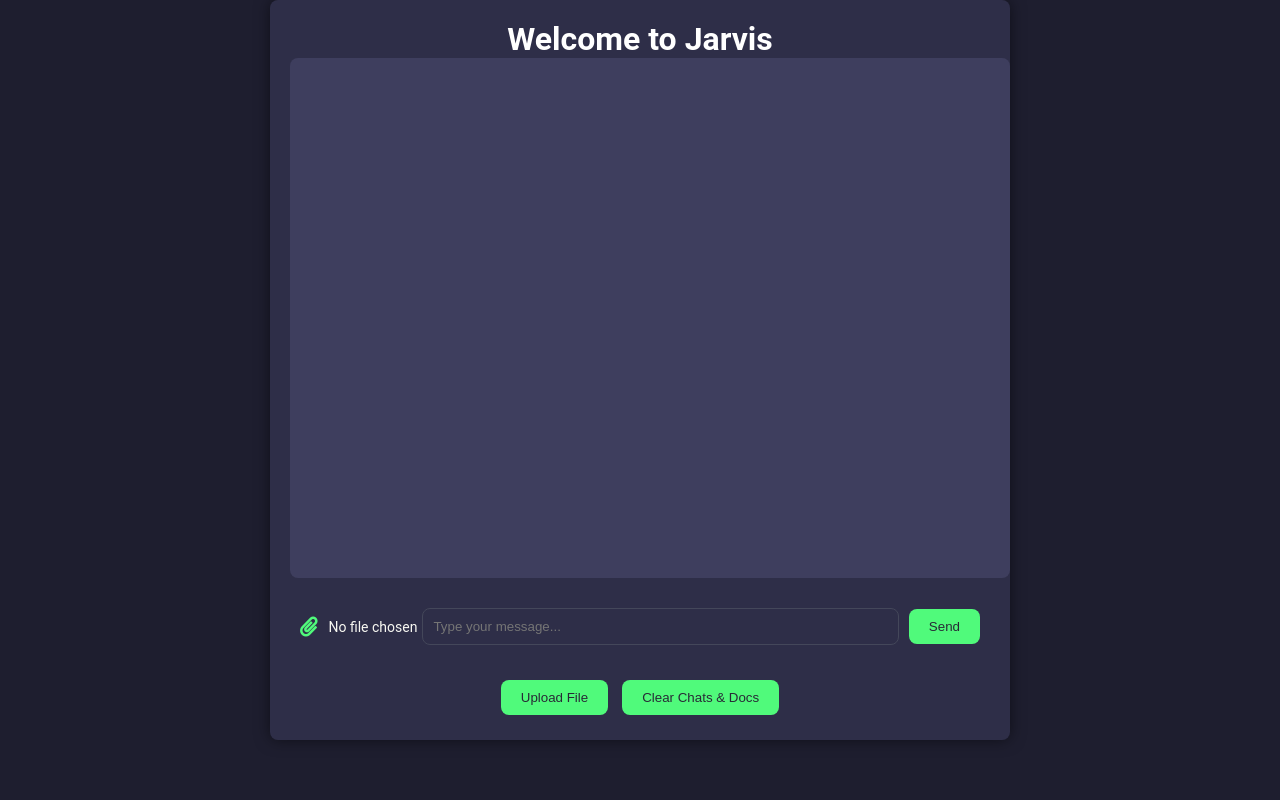
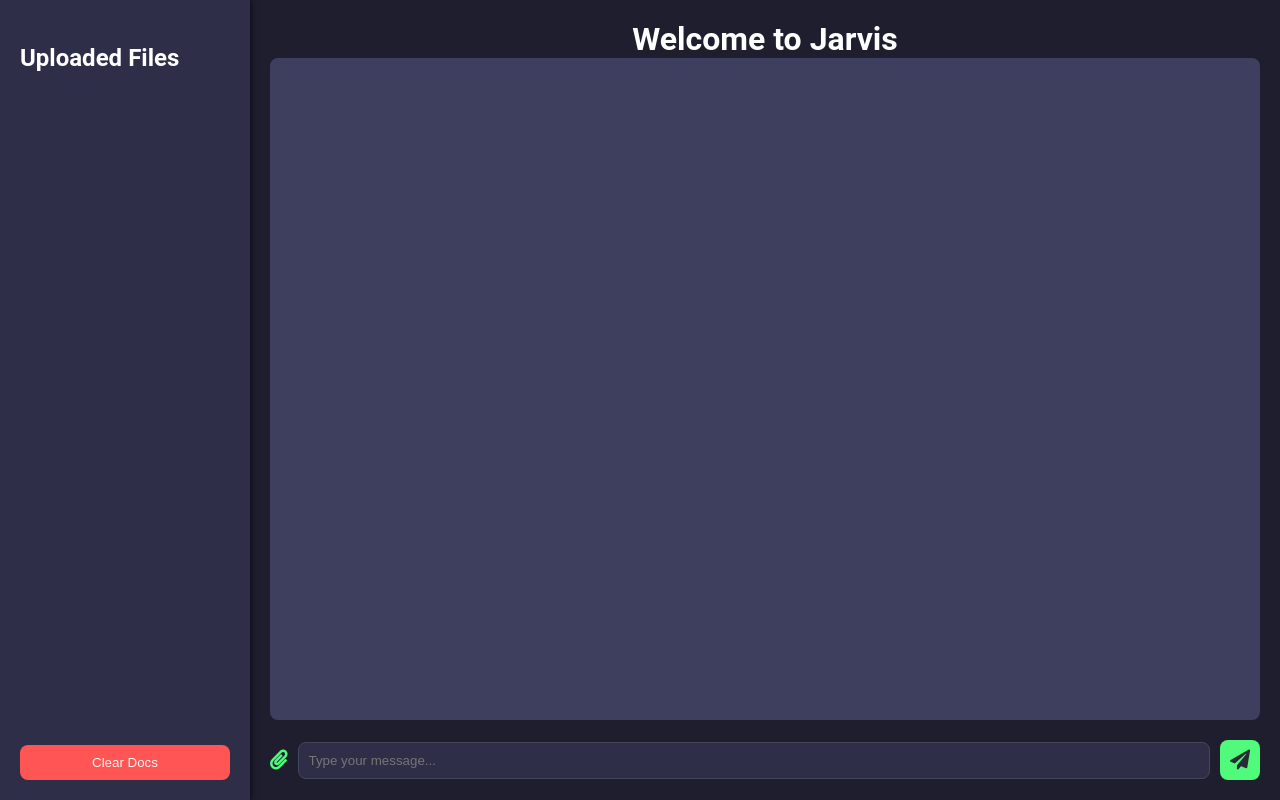
Before and after one commit to muteburrito/Jarvis, a Flask app: page / in a window 1280 px wide. Run offline with Flask 3, Linux system fonts and the light colour scheme; parts of the project's set-up code (start-up, migrations or seed data) failed here and were passed over; some libraries are stand-ins or nearby versions.

Commit message:
Updating the UI

```diff
--- a/static/css/styles.css
+++ b/static/css/styles.css
@@ -3,16 +3,68 @@
     font-family: 'Roboto', sans-serif;
     margin: 0;
     padding: 0;
+    display: flex;
+    height: 100vh; /* Full height of the viewport */
+    overflow: hidden;
 }
 
+/* Sidebar Styling */
+.sidebar {
+    width: 250px;
+    background-color: #2e2e48;
+    padding: 20px;
+    box-shadow: 2px 0 5px rgba(0, 0, 0, 0.5);
+    display: flex;
+    flex-direction: column;
+    justify-content: space-between;
+    height: 100vh; /* Full height of the sidebar */
+    box-sizing: border-box;
+}
+
+.sidebar h3 {
+    color: #ffffff;
+    font-size: 1.5rem;
+    margin-bottom: 20px;
+}
+
+.sidebar ul {
+    list-style-type: none;
+    padding: 0;
+    flex-grow: 1;
+    overflow-y: auto;
+    margin-bottom: 20px;
+}
+
+.sidebar ul li {
+    color: #f8f8f2;
+    margin-bottom: 10px;
+}
+
+.sidebar button {
+    padding: 10px;
+    border-radius: 8px;
+    background-color: #ff5555;
+    color: #f8f8f2;
+    border: none;
+    cursor: pointer;
+    width: 100%; /* Full width inside the sidebar */
+    margin-top: 20px;
+    box-sizing: border-box;
+}
+
+.sidebar button:hover {
+    background-color: #ff79c6;
+}
+
+/* Main content will take up the remaining space */
 .container {
-    max-width: 100%;
-    width: 700px;  /* Default size for larger screens */
-    margin: 0 auto;
+    flex: 1;
+    display: flex;
+    flex-direction: column;
     padding: 20px;
-    background: #2e2e48;
-    border-radius: 8px;
-    box-shadow: 0 0 15px rgba(0, 0, 0, 0.5);
+    box-sizing: border-box;
+    justify-content: space-between;
+    height: 100vh;
 }
 
 .title {
@@ -40,16 +91,14 @@
 }
 
 .chat-box {
-    height: 500px;
+    flex-grow: 1; /* Take up the remaining vertical space */
     overflow-y: auto;
     padding: 10px;
     background: #3e3e5e;
     border-radius: 8px;
     margin-bottom: 20px;
-    border: none;
     display: flex;
     flex-direction: column;
-    width: 100%; /* Make it responsive */
 }
 
 .message {
@@ -81,70 +130,6 @@
     border-top-right-radius: 20px;
     border-bottom-left-radius: 0;
     border-top-left-radius: 20px;
-}
-
-.input-group {
-    padding: 10px;
-    display: flex;
-    align-items: center;
-    flex-wrap: wrap; /* Adjust for small screens */
-}
-
-input[type="text"] {
-    flex: 1;
-    padding: 10px;
-    border-radius: 8px;
-    border: 1px solid #44475a;
-    background-color: #2e2e48;
-    color: #f8f8f2;
-    margin-right: 10px;
-}
-
-button {
-    padding: 10px 20px;
-    border-radius: 8px;
-    background: #50fa7b;
-    color: #282a36;
-    border: none;
-    cursor: pointer;
-}
-
-button:hover {
-    background-color: #ff79c6;
-}
-
-/* Styling for attach icon */
-.attach-icon {
-    background-color: transparent;
-    color: #50fa7b;
-    font-size: 20px;
-    cursor: pointer;
-    margin-right: 10px;
-}
-
-.attach-icon:hover {
-    color: #ff79c6;
-}
-
-/* Hide the actual file input element */
-input[type="file"] {
-    display: none;
-}
-
-.file-name {
-    margin-right: 5px;
-    color: #f8f8f2;
-    margin-left: 1px;
-    font-size: 14px;
-}
-
-.button-group {
-    margin-top: 20px;
-    text-align: center;
-}
-
-.button-group button {
-    margin: 5px;
 }
 
 .thinking-dots {
@@ -184,10 +169,104 @@
     padding: 10px 0;
     box-shadow: 0 2px 4px rgba(0, 0, 0, 0.1);
     z-index: 1000;
+    opacity: 0; /* Initially hidden */
+    transform: translateY(-100%); /* Hidden above the view */
+    transition: transform 0.5s ease, opacity 0.5s ease; /* Smooth transition */
+}
+
+.notification-bar.show {
+    opacity: 1;
+    transform: translateY(0); /* Slide down to visible */
+}
+
+.notification-bar.success {
+    background-color: #28a745;
+}
+
+.notification-bar.error {
+    background-color: #ff5555;
+}
+
+.input-group {
+    display: flex;
+    align-items: center;
+    flex-wrap: wrap;
+}
+
+input[type="text"] {
+    flex: 1;
+    padding: 10px;
+    border-radius: 8px;
+    border: 1px solid #44475a;
+    background-color: #2e2e48;
+    color: #f8f8f2;
+    margin-right: 10px;
+}
+
+button {
+    padding: 10px 20px;
+    border-radius: 8px;
+    background: #50fa7b;
+    color: #282a36;
+    border: none;
+    cursor: pointer;
+}
+
+button:hover {
+    background-color: #ff79c6;
+}
+
+/* Custom styling for the send button icon */
+button#sendButton i {
+    font-size: 20px;
+    color: #282a36;
+}
+
+button#sendButton {
+    background-color: #50fa7b;
+    border: none;
+    padding: 10px;
+    cursor: pointer;
+    border-radius: 8px;
+    display: flex;
+    align-items: center;
+    justify-content: center;
+}
+
+button#sendButton:hover {
+    background-color: #ff79c6;
+}
+
+button#sendButton i:hover {
+    color: #fff;
+}
+
+/* Styling for attach icon */
+.attach-icon {
+    background-color: transparent;
+    color: #50fa7b;
+    font-size: 20px;
+    cursor: pointer;
+    margin-right: 10px;
+}
+
+.attach-icon:hover {
+    color: #ff79c6;
+}
+
+/* Hide the actual file input element */
+input[type="file"] {
     display: none;
 }
 
-/* Code blocks */
+.file-name {
+    margin-right: 5px;
+    color: #f8f8f2;
+    margin-left: 1px;
+    font-size: 14px;
+}
+
+/* Code Block Styling */
 pre {
     background-color: #44475a;
     color: #f8f8f2;
@@ -203,10 +282,12 @@
     color: #f8f8f2;
     padding: 3px 5px;
     border-radius: 4px;
+    font-family: 'Courier New', Courier, monospace;
 }
 
 h1, h2, h3, h4, h5, h6 {
     color: #50fa7b;
+    margin-bottom: 10px;
 }
 
 blockquote {
--- a/static/js/main.js
+++ b/static/js/main.js
@@ -1,6 +1,50 @@
 $(document).ready(function() {
+
+    // Set marked.js options
+    marked.setOptions({
+        breaks: true,  // Convert line breaks to <br> tags
+        highlight: function (code, lang) {
+            return hljs.highlightAuto(code).value;  // Use highlight.js for code highlighting
+        }
+    });
+
+    // Function to render markdown safely
+    function renderMarkdown(markdownText) {
+        return marked.parse(markdownText);
+    }
+
+    // Clear files from sidebar
+    $('#clearFilesButton').click(function() {
+        // Clear uploaded files and reset sidebar
+        $.ajax({
+            url: '/clear',
+            type: 'POST',
+            success: function() {
+                $('#fileList').empty(); // Clear sidebar list
+                showNotification('Documents cleared successfully', 'success');
+            },
+            error: function() {
+                showNotification('Error clearing documents', 'error');
+            }
+        });
+    });
+
     $('#sendButton').click(function() {
         sendMessage();
+    });
+
+    $('#userInput').keypress(function(e) {
+        if (e.which == 13) {
+            sendMessage();
+        }
+    });
+
+    // Automatically upload the file once selected
+    $('#fileInput').change(function() {
+        var file = $('#fileInput')[0].files[0];
+        if (file) {
+            uploadFile(file); // Trigger file upload immediately
+        }
     });
 
     startTyping(); // Start the typing animation immediately on page load
@@ -21,13 +65,14 @@
         }, 200); // Small delay to start animation
     }
 
+    // Function for backspace and ReType
     function backspaceAndRetype() {
         $('.title').css('border-right', '4px solid #ff79c6'); // Show cursor again
         $('.title').css('width', '15ch'); // Ensure it's fully visible
         $('.title').removeClass('typing').css('animation', 'backspace 2s steps(15, end) forwards'); // Backspace animation
 
         setTimeout(function() {
-            $('.title').css('animation', 'typing 2s steps(15, end) forwards').addClass('typing');
+            $('.title').css('animation', 'typing 1s steps(15, end) forwards').addClass('typing');
             setTimeout(function() {
                 // Hide the cursor after retyping finishes
                 $('.title').css('border-right', 'none');
@@ -35,34 +80,31 @@
         }, 2000); // Delay to allow backspacing to finish
     }
 
-    $('#userInput').keypress(function(e) {
-        if (e.which == 13) {
-            sendMessage();
-        }
-    });
+    // Function to show notifications
+    function showNotification(message, type) {
+        var notificationBar = $('.notification-bar');
+        notificationBar.text(message); // Set the message text
 
-    // File input change event to show selected file name
-    $('#fileInput').change(function() {
-        var file = $('#fileInput')[0].files[0];
-        if (file) {
-            $('#fileNameDisplay').text(file.name); // Show selected file name
-            $('#uploadButton').prop('disabled', false); // Enable Upload File button when a file is selected
-        } else {
-            $('#fileNameDisplay').text('No file chosen');
-            $('#uploadButton').prop('disabled', true); // Disable Upload File button if no file is selected
-        }
-    });
-
-    // Ensure file is properly selected before uploading
-    $('#uploadButton').click(function() {
-        var fileInput = $('#fileInput')[0];
-        if (fileInput.files.length === 0) {
-            showNotification('No file selected for upload.', 'error');
-            return;
+        // Add the appropriate type class (success, error)
+        if (type === 'success') {
+            notificationBar.removeClass('error').addClass('success');
+        } else if (type === 'error') {
+            notificationBar.removeClass('success').addClass('error');
         }
 
+        // Show the notification by adding the "show" class
+        notificationBar.addClass('show');
+
+        // Hide the notification after 3 seconds
+        setTimeout(function() {
+            notificationBar.removeClass('show');
+        }, 3000); // You can adjust the time as needed
+    }
+
+    // Function to handle file upload
+    function uploadFile(file) {
         var formData = new FormData();
-        formData.append('file', fileInput.files[0]);
+        formData.append('file', file);
 
         $.ajax({
             url: '/upload',
@@ -71,35 +113,27 @@
             processData: false,
             contentType: false,
             beforeSend: function() {
-                $('#uploadButton').prop('disabled', true).text('Uploading...');
+                // Optionally show loading indicator
             },
             success: function(response) {
-                showNotification('File uploaded and processed successfully!', 'success');
-                $('#uploadButton').prop('disabled', false).text('Upload File');
-                $('#fileInput').val(''); // Clear file input after successful upload
-                $('#fileNameDisplay').text('No file chosen'); // Reset file name display
+                // Optionally update the sidebar with the new file
+                updateUploadedFilesList(file.name); // Call function to update file list
+                showNotification('Documents uploaded successfully', 'success');
             },
             error: function() {
-                showNotification('Error uploading file.', 'error');
-                $('#uploadButton').prop('disabled', false).text('Upload File');
+                console.error('Error uploading file.');
             }
         });
-    });
+    }
 
-    $('#clearButton').click(function() {
-        $.ajax({
-            url: '/clear',
-            type: 'POST',
-            success: function(response) {
-                showNotification('Documents cleared and chat reset.', 'success');
-                $('#messages').html(''); // Clear the chat messages
-                $('#userInput').val('');
-                $('.chat-box').scrollTop($('.chat-box')[0].scrollHeight);
-            },
-            error: function() {
-                showNotification('Error clearing documents.', 'error');
-            }
-        });
+    // Function to update the uploaded files list in the sidebar
+    function updateUploadedFilesList(fileName) {
+        var uploadedFilesList = $('.sidebar ul');
+        uploadedFilesList.append('<li>' + fileName + '</li>');
+    }
+
+    $('#sendButton').click(function() {
+        sendMessage();
     });
 
     function sendMessage() {
@@ -107,7 +141,10 @@
         if (userInput) {
             $('#messages').append('<div class="message user-message">' + userInput + '</div>');
             $('#userInput').val('');
-            $('#sendButton').prop('disabled', true).text('Sending...');
+
+            // Disable the button but do not change its inner HTML (so the icon stays intact)
+            $('#sendButton').prop('disabled', true);
+            $('#sendButton i').removeClass('fa-paper-plane').addClass('fa-spinner fa-spin'); // Change the icon to a spinner
 
             // Add three-dot animation
             $('#messages').append('<div class="message bot-message thinking-dots"><span class="thinking-dot">.</span><span class="thinking-dot">.</span><span class="thinking-dot">.</span></div>');
@@ -121,35 +158,31 @@
                     // Remove the three-dot animation when response is received
                     $('.thinking-dots').remove();
 
+                    console.log(response.response);
+
                     // Safely parse the response using marked
-                    var markdownResponse = marked.parse(response.response); // Parse Markdown response
+                    var markdownResponse = renderMarkdown(response.response); // Parse Markdown response
 
                     $('#messages').append('<div class="message bot-message">' + markdownResponse + '</div>');
-                    $('#sendButton').prop('disabled', false).text('Send');
+
+                    // Re-enable the button and restore the paper-plane icon
+                    $('#sendButton').prop('disabled', false);
+                    $('#sendButton i').removeClass('fa-spinner fa-spin').addClass('fa-paper-plane');
+
                     $('.chat-box').scrollTop($('.chat-box')[0].scrollHeight);
                 },
                 error: function() {
                     // Handle error and remove the animation
                     $('.thinking-dots').remove();
                     $('#messages').append('<div class="message bot-message">Error getting response.</div>');
-                    $('#sendButton').prop('disabled', false).text('Send');
+
+                    // Re-enable the button and restore the paper-plane icon
+                    $('#sendButton').prop('disabled', false);
+                    $('#sendButton i').removeClass('fa-spinner fa-spin').addClass('fa-paper-plane');
+
                     $('.chat-box').scrollTop($('.chat-box')[0].scrollHeight);
                 }
             });
         }
     }
-
-    function showNotification(message, type) {
-        var notification = $('<div class="notification-bar ' + type + '">' + message + '</div>');
-        $('body').append(notification);
-        notification.addClass('show');
-
-        // Hide notification after 3 seconds
-        setTimeout(function() {
-            notification.removeClass('show');
-            setTimeout(function() {
-                notification.remove();
-            }, 300); // Delay to allow for CSS transition
-        }, 3000);
-    }
 });
--- a/templates/index.html
+++ b/templates/index.html
@@ -8,6 +8,19 @@
     <link rel="stylesheet" href="https://cdnjs.cloudflare.com/ajax/libs/font-awesome/5.15.3/css/all.min.css">
 </head>
 <body>
+
+    <!-- Notification Bar -->
+    <div class="notification-bar"></div>
+
+    <!-- Sidebar for uploaded files -->
+    <div class="sidebar">
+        <h3>Uploaded Files</h3>
+        <ul id="fileList">
+            <!-- Dynamically populated list of uploaded files -->
+        </ul>
+        <button class="btn btn-danger" id="clearFilesButton">Clear Docs</button>
+    </div>
+
     <div class="container mt-5">
         <h2 class="title">Welcome to Jarvis</h2>
         <div class="chat-box border p-3">
@@ -27,16 +40,12 @@
                 <i class="fas fa-paperclip"></i> <!-- Paperclip icon -->
             </label>
             <input type="file" id="fileInput" accept=".pdf">
-            <span id="fileNameDisplay" class="file-name">No file chosen </span>
 
             <!-- Input text field for chat messages -->
             <input type="text" id="userInput" class="form-control" placeholder="Type your message...">
-            <button class="btn btn-primary" type="button" id="sendButton">Send</button>
-        </div>
-
-        <div class="button-group">
-            <button class="btn btn-success" id="uploadButton">Upload File</button>
-            <button class="btn btn-danger" id="clearButton">Clear Chats & Docs</button>
+            <button class="btn btn-primary" type="button" id="sendButton">
+                <i class="fas fa-paper-plane"></i> <!-- Paper-plane icon -->
+            </button>
         </div>
     </div>
 
```
Also changed, not shown: other parts of static/css/styles.css (+7 -53 lines).
